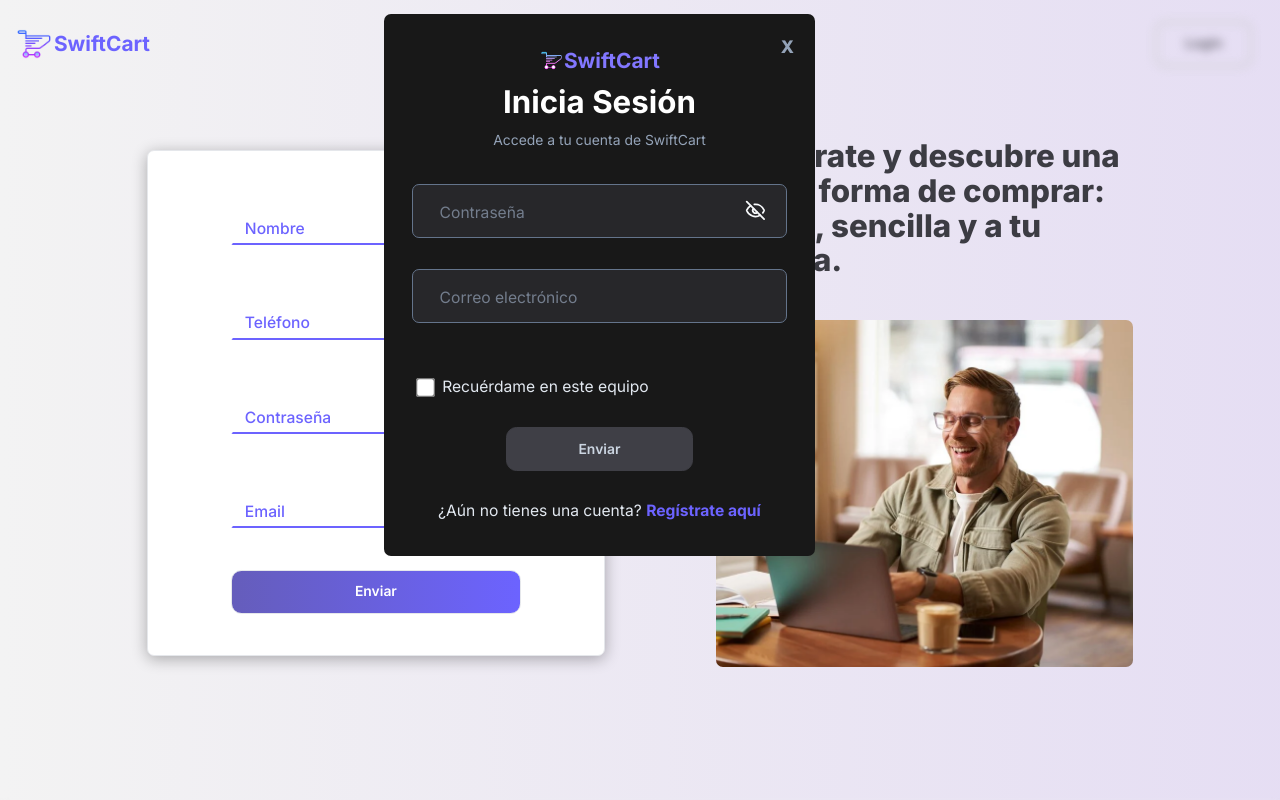
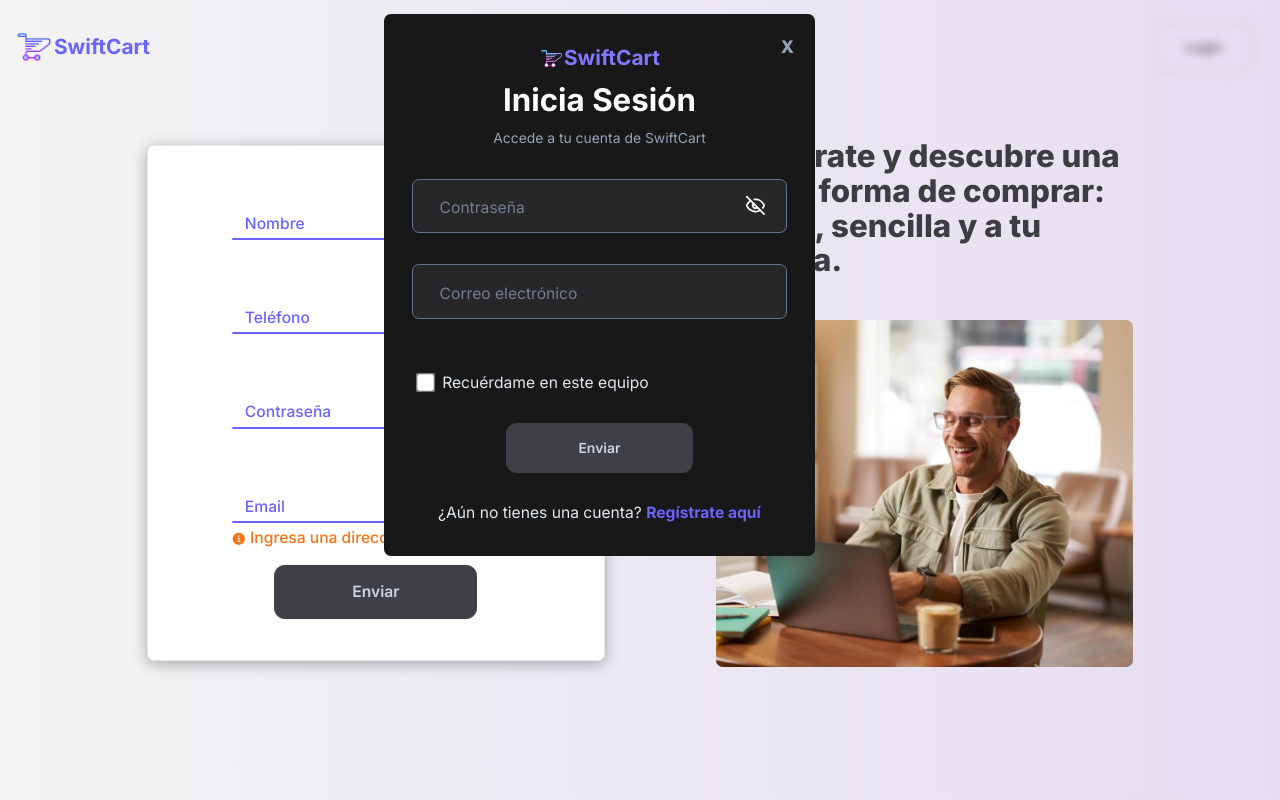
Before and after one commit to SebaPerez90/prueba-tecnica-frontend, a Next.js app: page /auth in a window 1280 px wide. Both pictures are taken after a click on the button "Login". Shown: the top 800 px of the page. Built offline with nearby package versions, Linux system fonts and the light colour scheme.

Commit message:
signIn form

```diff
--- a/src/app/auth/page.tsx
+++ b/src/app/auth/page.tsx
@@ -19,20 +19,31 @@ const Auth = () => {
     email: '',
   });
   const [hidePassword, setHidePassword] = useState<boolean>(true);
-  const [wrongEmail, setWrongEmail] = useState<boolean>(false);
+  const [wrongEmail, setWrongEmail] = useState<boolean>(true);
   const send_btn = useRef<HTMLButtonElement | null>(null);
 
   const router = useRouter();
 
   useEffect(() => {
     // Disable the send button function until the fields are completed
-    if (wrongEmail === false && formData.password.length > 5) {
-      send_btn.current?.classList.replace(
-        'pointer-events-none',
-        'pointer-events-auto'
-      );
+    if (
+      wrongEmail === false &&
+      formData.password &&
+      formData.email &&
+      formData.name &&
+      formData.phone
+    ) {
+      send_btn.current?.classList.replace('btn_disabled', 'btn_primary');
+    } else if (wrongEmail === true) {
+      send_btn.current?.classList.replace('btn_primary', 'btn_disabled');
     }
-  }, [formData.password.length, wrongEmail]);
+  }, [
+    formData.email,
+    formData.name,
+    formData.password,
+    formData.phone,
+    wrongEmail,
+  ]);
 
   const captureValues = (e: ChangeEvent<HTMLInputElement>) => {
     const { name, value } = e.target;
@@ -100,7 +111,7 @@ const Auth = () => {
           name='contact-form'
           method='POST'
           onSubmit={signUp}
-          className='flex flex-col justify-around gap-12 w-[33em] border shadow-bottom bg-white rounded-lg py-12 px-24'>
+          className='duration-300 flex flex-col justify-around gap-12 w-[33em] border shadow-bottom bg-white rounded-lg py-12 px-24'>
           <div className='input_field_container relative w-full bg-white'>
             <input
               required={true}
@@ -191,7 +202,7 @@ const Auth = () => {
             ref={send_btn}
             type='submit'
             onClick={succesMessage}
-            className='btn_primary pointer-events-none'>
+            className='w-[70%] m-[0_auto] text-lg btn_disabled duration-500'>
             Enviar
           </button>
         </form>
--- a/src/app/globals.css
+++ b/src/app/globals.css
@@ -4,15 +4,15 @@
 
 @layer components {
   .btn_primary {
-    @apply border px-8 py-3 rounded-xl bg-gradient-to-l to-base-300 from-base-200 text-white active:outline active:outline-1 active:outline-black active:scale-90 duration-200 relative before:absolute before:left-0 before:top-0 before:w-full before:h-full before:bg-base-100 before:opacity-0 before:-z-10 z-20 before:duration-200 overflow-hidden hover:before:opacity-40 hover:-translate-y-1 hover:shadow-xl active:translate-y-1 font-semibold;
+    @apply border px-8 py-4 rounded-xl bg-gradient-to-l to-base-300 from-base-200 text-white active:outline active:outline-1 active:outline-black active:scale-90 duration-200 relative before:absolute before:left-0 before:top-0 before:w-full before:h-full before:bg-base-100 before:opacity-0 before:-z-10 z-20 before:duration-200 overflow-hidden hover:before:opacity-40 hover:-translate-y-1 hover:shadow-xl active:translate-y-1 font-semibold;
   }
 
   .btn_secondary {
-    @apply border-2 border-base-borders font-semibold px-8 py-3 rounded-xl  text-base-font-200 active:outline active:outline-1 active:outline-black active:scale-90 duration-200 hover:text-base-200/80  z-20 before:duration-200 hover:-translate-y-1 hover:shadow-lg active:translate-y-1 hover:border-base-200/60;
+    @apply border-2 border-base-borders font-semibold px-8 py-4 rounded-xl  text-base-font-200 active:outline active:outline-1 active:outline-black active:scale-90 duration-200 hover:text-base-200/80  z-20 before:duration-200 hover:-translate-y-1 hover:shadow-lg active:translate-y-1 hover:border-base-200/60;
   }
 
-  .btn_disable {
-    @apply pointer-events-none border-zinc-700 bg-zinc-700  text-slate-300  px-8 rounded-xl font-semibold cursor-pointer border py-3 duration-200;
+  .btn_disabled {
+    @apply pointer-events-none border-zinc-700 bg-zinc-700  text-slate-300  px-8 rounded-xl font-semibold cursor-pointer border py-4 duration-200;
   }
 }
 
--- a/src/components/NavBar/Login.tsx
+++ b/src/components/NavBar/Login.tsx
@@ -3,10 +3,10 @@ import { ChangeEvent, FormEvent, useEffect, useRef, useState } from 'react';
 import { useRouter } from 'next/navigation';
 import { LuEye } from 'react-icons/lu';
 import { LuEyeOff } from 'react-icons/lu';
-import { IoInformationCircle } from 'react-icons/io5';
 import Image from 'next/image';
 import logo from '@/assets/images/logo.png';
 import { motion } from 'framer-motion';
+import toast, { Toaster } from 'react-hot-toast';
 
 interface LoginProps {
   closeModal: () => void;
@@ -26,10 +26,10 @@ const Login: React.FC<LoginProps> = ({ closeModal }) => {
 
   useEffect(() => {
     // Disable the send button function until the fields are completed
-    console.log(wrongEmail);
-
     if (wrongEmail === false && formData.password) {
-      send_btn.current?.classList.replace('btn_disable', 'btn_primary');
+      send_btn.current?.classList.replace('btn_disabled', 'btn_primary');
+    } else if (wrongEmail === true) {
+      send_btn.current?.classList.replace('btn_primary', 'btn_disabled');
     }
   }, [formData.password, wrongEmail]);
 
@@ -61,7 +61,34 @@ const Login: React.FC<LoginProps> = ({ closeModal }) => {
       },
       body: JSON.stringify(formData),
     });
-    // console.log(formData);
+  };
+
+  const succesMessage = (e: any) => {
+    const myPromise = signUp(e);
+
+    toast.promise(
+      myPromise,
+      {
+        loading: 'Enviando datos...',
+        success: 'Bienvenido nuevamente!',
+        error: 'Oops! ocurrió un error',
+      },
+      {
+        style: {
+          minWidth: '200px',
+          padding: '1.1em 1.4em',
+          fontSize: '1.3em',
+        },
+        success: {
+          duration: 3000,
+        },
+      }
+    );
+
+    setTimeout(() => {
+      router.push('/');
+      closeModal();
+    }, 3000);
   };
 
   return (
@@ -157,7 +184,8 @@ const Login: React.FC<LoginProps> = ({ closeModal }) => {
             <button
               ref={send_btn}
               type='submit'
-              className='w-1/2 btn_disable'>
+              onClick={succesMessage}
+              className='w-1/2 btn_disabled'>
               Enviar
             </button>
             <p className='text-slate-200 text-lg'>
@@ -176,6 +204,7 @@ const Login: React.FC<LoginProps> = ({ closeModal }) => {
         className='absolute right-6 top-6 text-slate-400 hover:text-white duration-200 font-extrabold text-xl'>
         X
       </button>
+      <Toaster />
     </motion.div>
   );
 };
```
